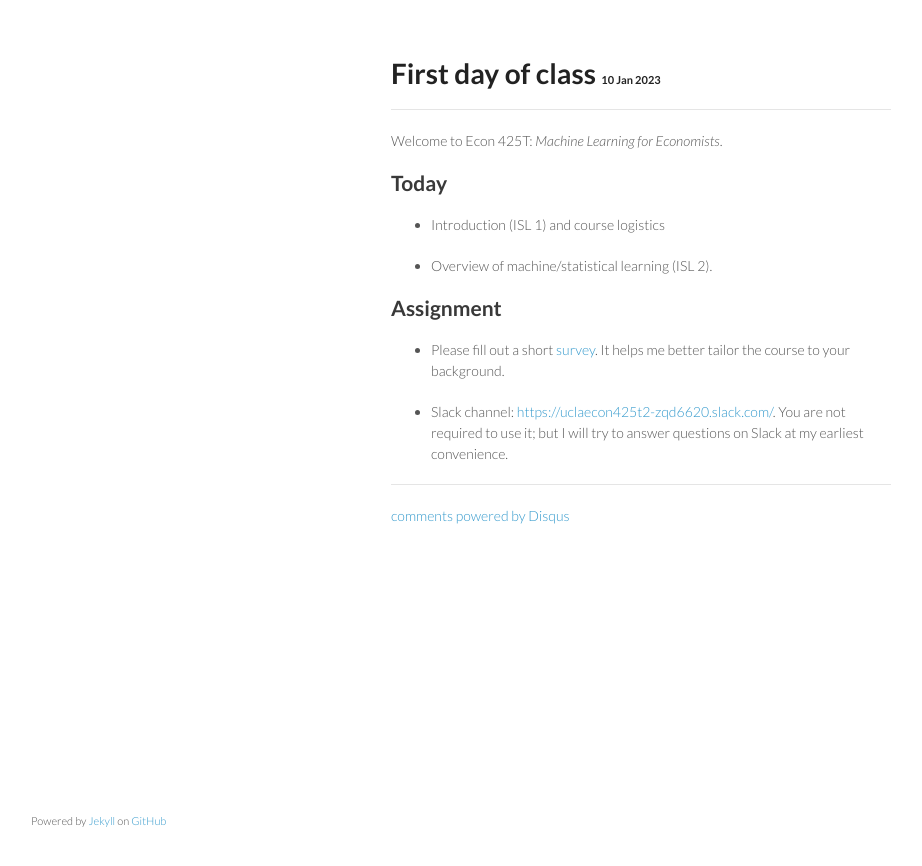
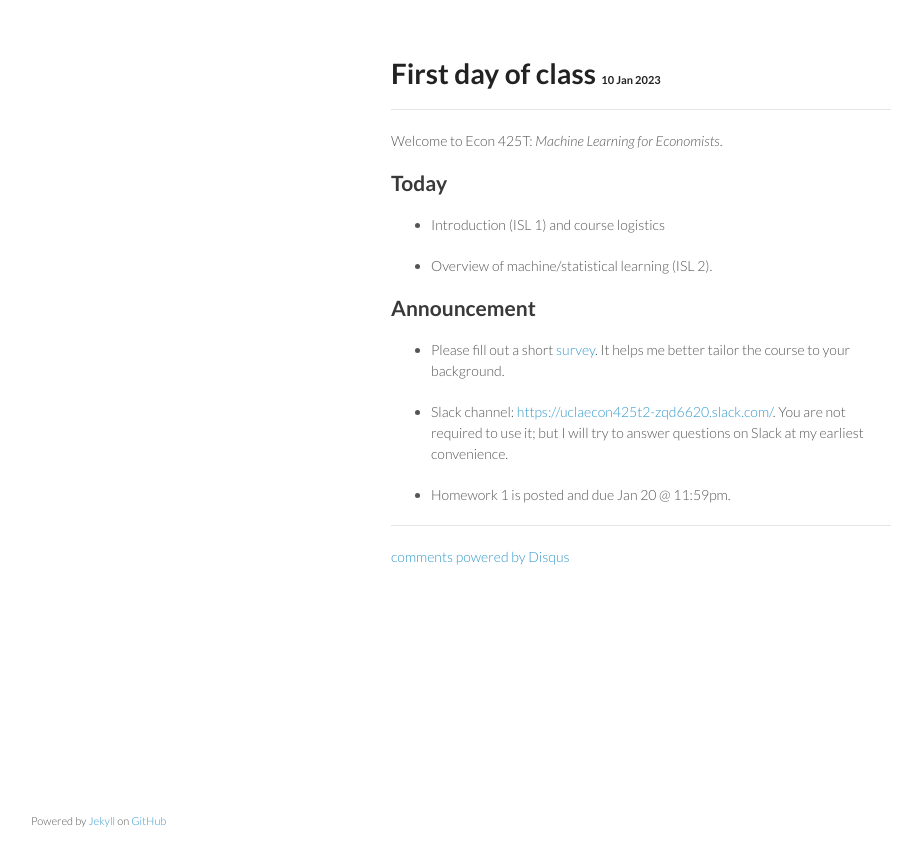
Before and after one commit to ucla-econ-425t/2023winter, a Jekyll site: the page built from _posts/2023-01-10-week1-day1.md, in a window 1280 px wide. Shown: the top 866 px of the page, without its empty margins (179-1101 px from the left). Built offline with Jekyll 4.4.1, drawn with Linux system fonts in a browser that asks for light colours; comment, search, counter and statistics services are not loaded.

Commit message:
post hw1

```diff
--- a/_posts/2023-01-10-week1-day1.md
+++ b/_posts/2023-01-10-week1-day1.md
@@ -12,8 +12,10 @@ Welcome to Econ 425T: *Machine Learning for Economists*.
 
 * Overview of machine/statistical learning (ISL 2).
 
-## Assignment
+## Announcement
 
 * Please fill out a short [survey](https://uclahs.az1.qualtrics.com/jfe/form/SV_eRMp1CG1UOV2oxo). It helps me better tailor the course to your background.
 
 * Slack channel: <https://uclaecon425t2-zqd6620.slack.com/>. You are not required to use it; but I will try to answer questions on Slack at my earliest convenience.
+
+* Homework 1 is posted and due Jan 20 @ 11:59pm.
```
